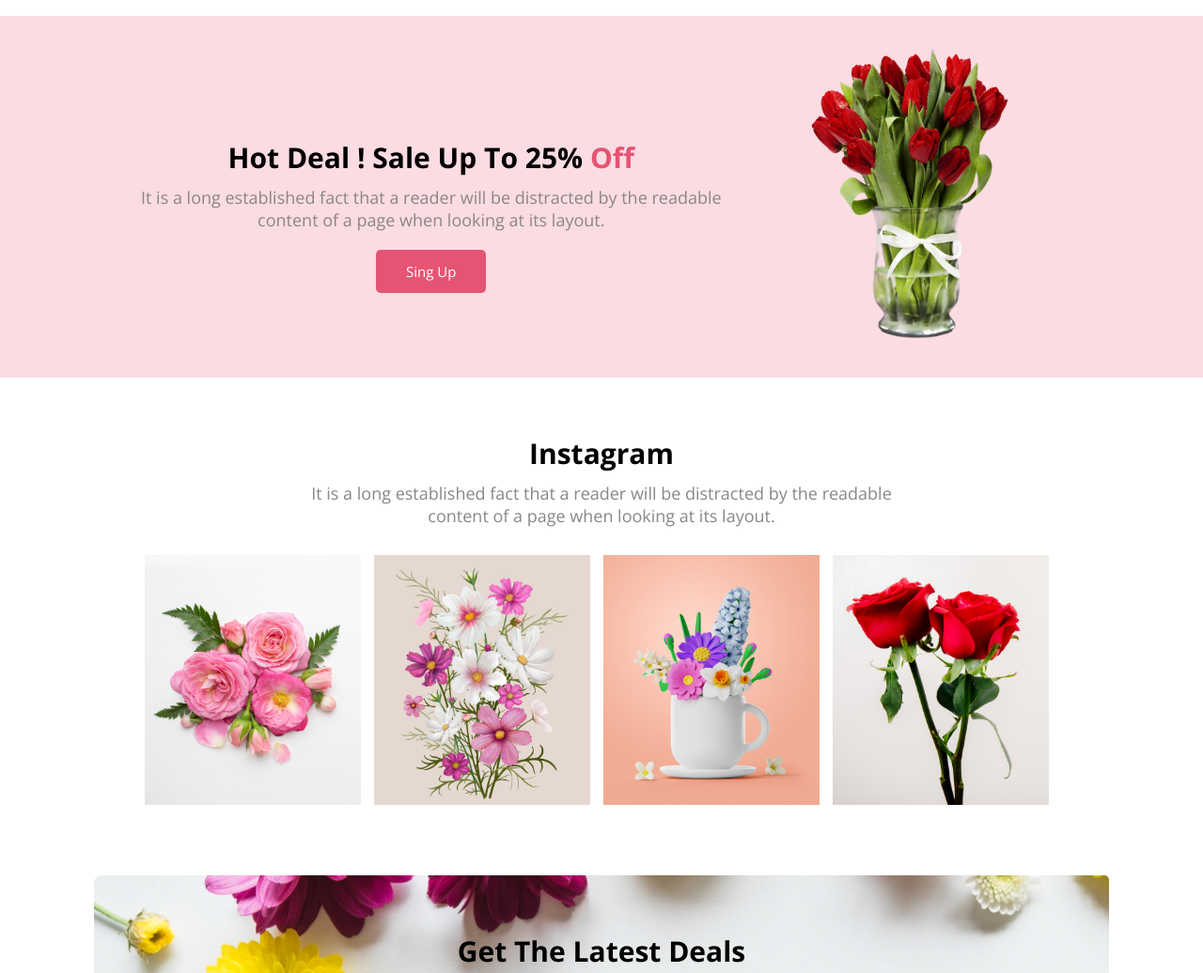
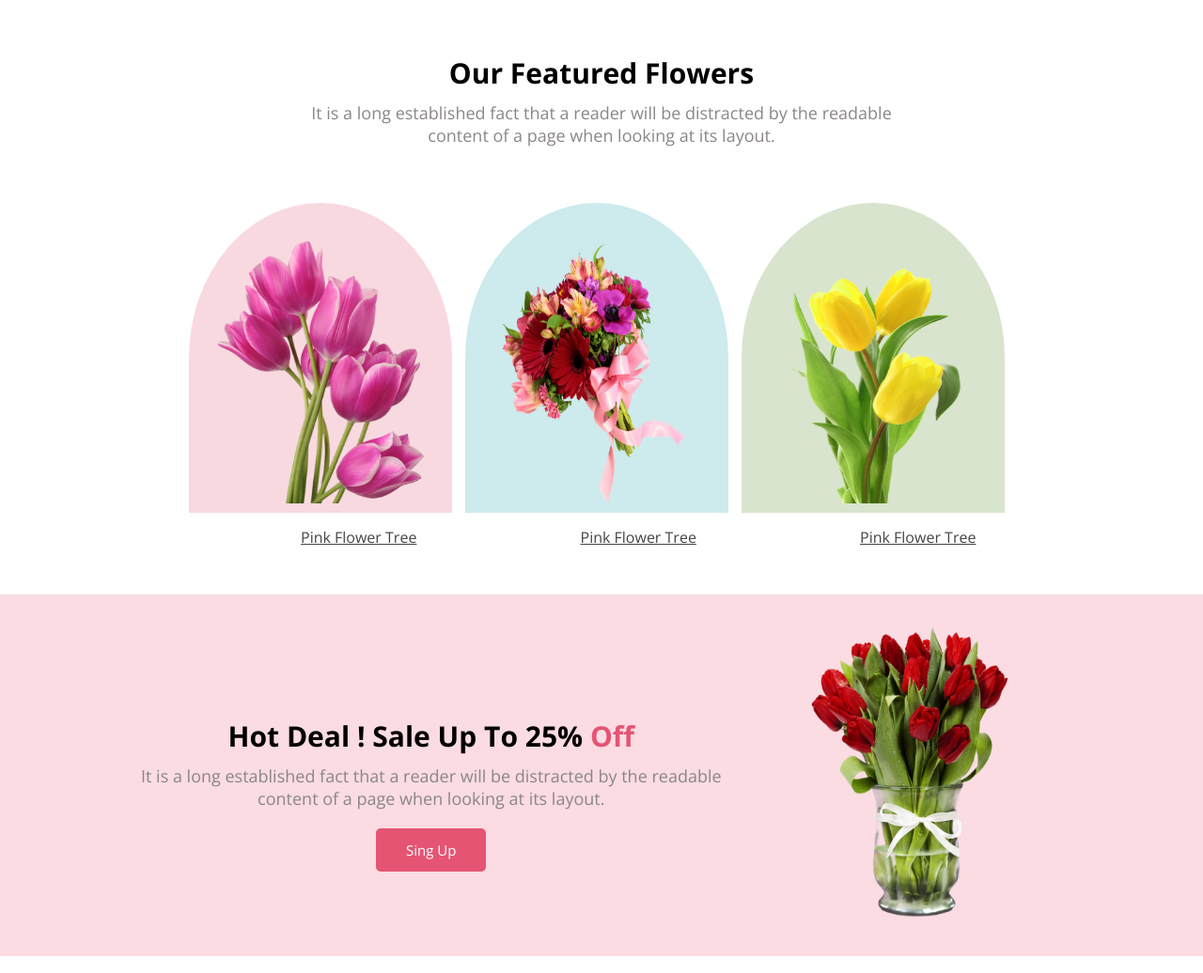
Before and after one commit to 519450255/Flower_Shop_Assignment, a plain HTML site: page index.html in a window 1280 px wide. Shown: the part 416-1452 px from the top of the page at 94% size. Drawn offline with nearby package versions, Linux system fonts and the light colour scheme.

Commit message:
added feature img added and some costomize

```diff
--- a/index.html
+++ b/index.html
@@ -24,6 +24,22 @@
             </div>
             <div class="banner_pic">
                 <img src="image/pngwing 10.png" alt="">
+            </div>
+        </div>
+        <div class="Featured_section">
+            <div class="Featured_section_text">
+                <h1>Our Featured Flowers</h1>
+                <p>It is a long established fact that a reader will be distracted by the readable<br>content of a page when looking at its layout.</p>
+            </div>
+            <div class="Featured_section_pic">
+                <img class="img1" src="image/pngwing 6.png" alt="">
+                <img class="img2" src="image/pngwing 5.png" alt="">
+                <img class="img3" src="image/pngwing 7.png" alt="">
+            </div>
+            <div class="img_tittle">
+                <a href="">Pink Flower Tree</a>
+                <a href="">Pink Flower Tree</a>
+                <a href="">Pink Flower Tree</a>
             </div>
         </div>
         <div class="hot-deal_section">
--- a/styles/style.css
+++ b/styles/style.css
@@ -25,7 +25,6 @@
 }
 .banner_text h1{
     font-size: 40px;
-    /* line-height: 38px; */
 }
 .banner_text p{
     margin-top: 5px;
@@ -36,6 +35,64 @@
     width: 300px;
 }
 /* *******banner section css end******* */
+
+
+/* *******Featured_section section css start******* */
+.Featured_section{
+    margin-top: 30PX;
+    padding: 30px 150px 30px 150px;
+}
+.Featured_section_text{
+    text-align: center;
+}
+.Featured_section_text h1{
+    font-size: 30px;
+    margin-bottom: 10px;
+}
+.Featured_section_text p{
+    margin-top: 5px;
+    font-size: 18px;
+    color: #8b8686;
+}
+.Featured_section_pic{
+    margin-top: 30px;
+    text-align: center;
+    justify-content: space-between;
+}
+.Featured_section_pic img{
+    padding: 40px 30px 10px 30px;
+    margin-top: 30px;
+    margin-bottom: 10px;
+    margin-right: 10px;
+    width: 220px;
+}
+.Featured_section_pic .img1{
+    width: 220px;
+    height: 280px;
+    background-color: #e5547338;
+    border-top-left-radius: 50%;
+    border-top-right-radius: 50%;
+}
+.Featured_section_pic .img2{
+    width: 220px;
+    height: 280px;
+    background-color: #0598a033;
+    border-top-left-radius: 50%;
+    border-top-right-radius: 50%;
+}
+.Featured_section_pic .img3{
+    width: 220px;
+    height: 280px;
+    background-color: #477d1135;
+    border-top-left-radius: 50%;
+    border-top-right-radius: 50%;
+}
+
+.Featured_section .img_tittle a{
+    color: #464444;
+    margin-left: 170px;
+}
+/* *******Featured_section section css end******* */
 
 /* *******hot-deal_section section css start******* */
 .hot-deal_section{
@@ -93,12 +150,12 @@
     margin-top: 30px;
     margin-right: 10px;
     width: 230px;
+    border-radius: 5px;
 }
 
 /* *******instagram_section section css end******* */
 
 /* *******get_deal_section section css start******* */
-
 .get_deal_section{
     border-radius: 5px;
     margin: 40px 100px 60px 100px;
@@ -106,7 +163,6 @@
     background-image: url('../image/Rectangle\ 9.png');
     background-repeat: no-repeat;
 }
-
 .get_deal_section_text {
     text-align: center;
 }
@@ -125,7 +181,6 @@
 .get_deal_section_form button{
     margin-left: 10px;
 }
-
 input{
     border: none;
     border-radius: 5px;
@@ -140,6 +195,7 @@ input{
 /* *******footer_section section css start******* */
 .footer_section{
     background: #111010;
+    border-radius: 5px;
     text-align: center;
     margin: 40px 100px 0px 100px;
     padding: 60px 60px 60px 60px;
@@ -163,12 +219,3 @@ input{
     color: #8b8686;
 }
 /* *******footer_section section css end******* */
-
-
-
-
-
-
-
-
-/* *******footer_section section css end******* */
```
